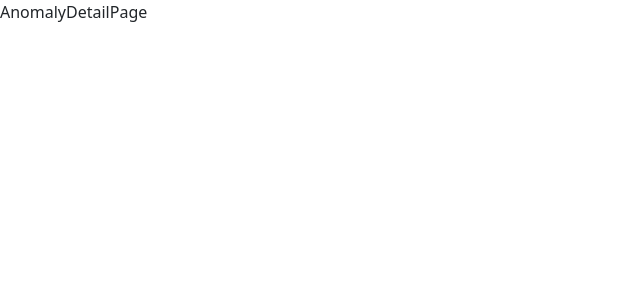
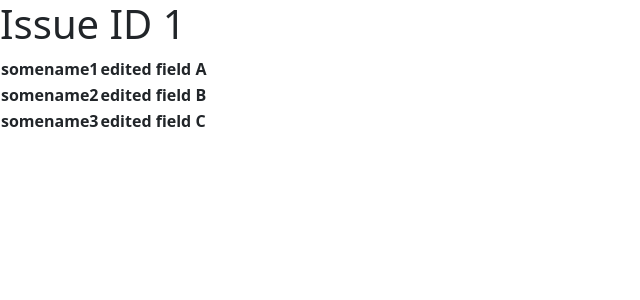
Before and after one commit to ethans2028/Calfus-Project, a React (Create React App) app in the folder client/: page /anomalies/1 in a window 1280 px wide. Shown: the top 300 px of the page, without its empty margins (0-640 px from the left). Built offline with nearby package versions, Linux system fonts and the light colour scheme.

Commit message:
create basic page with table for data. Create context to allow all components to access data fetched from server to avoid passing in props

```diff
--- a/client/src/routes/AnomalyDetailPage.jsx
+++ b/client/src/routes/AnomalyDetailPage.jsx
@@ -1,8 +1,36 @@
 import React from 'react'
+import {useParams} from 'react-router-dom'
 
 const AnomalyDetailPage = () => {
+  const issueID = useParams();
+    // temporary data for testing - will read from database later
+    const tempData = [
+        {id: 1, uname: 'somename1', actions: 'edited field A'},
+        {id: 2, uname: 'somename2', actions: 'edited field B'},
+        {id: 3, uname: 'somename3', actions: 'edited field C'}
+    ]
+
+    // code to read from database goes here
+
+
+    // mapping the data into a table format (will format the table later (heh))
+    const mappedData = tempData.map((edit) =>
+        <tr key={edit.id}>
+            <th>{edit.uname}</th>
+            <th>{edit.actions}</th>
+        </tr>
+    );
+
   return (
-    <div>AnomalyDetailPage</div>
+    <div>
+      <div>
+      <h1>Issue ID {issueID.id}</h1>
+        <table><tbody>{mappedData}</tbody></table>
+
+    </div>
+
+
+    </div>
   )
 }
 
--- a/client/src/routes/Login.jsx
+++ b/client/src/routes/Login.jsx
@@ -2,7 +2,10 @@ import React from 'react'
 
 const Login = () => {
   return (
-    <div>Login</div>
+    <div>
+      <h1>Anomaly Tracker Login</h1>
+
+    </div>
   )
 }
 
```
Also changed, not shown: client/src/context/AnomalyContext.js (added, +16 -0 lines).
